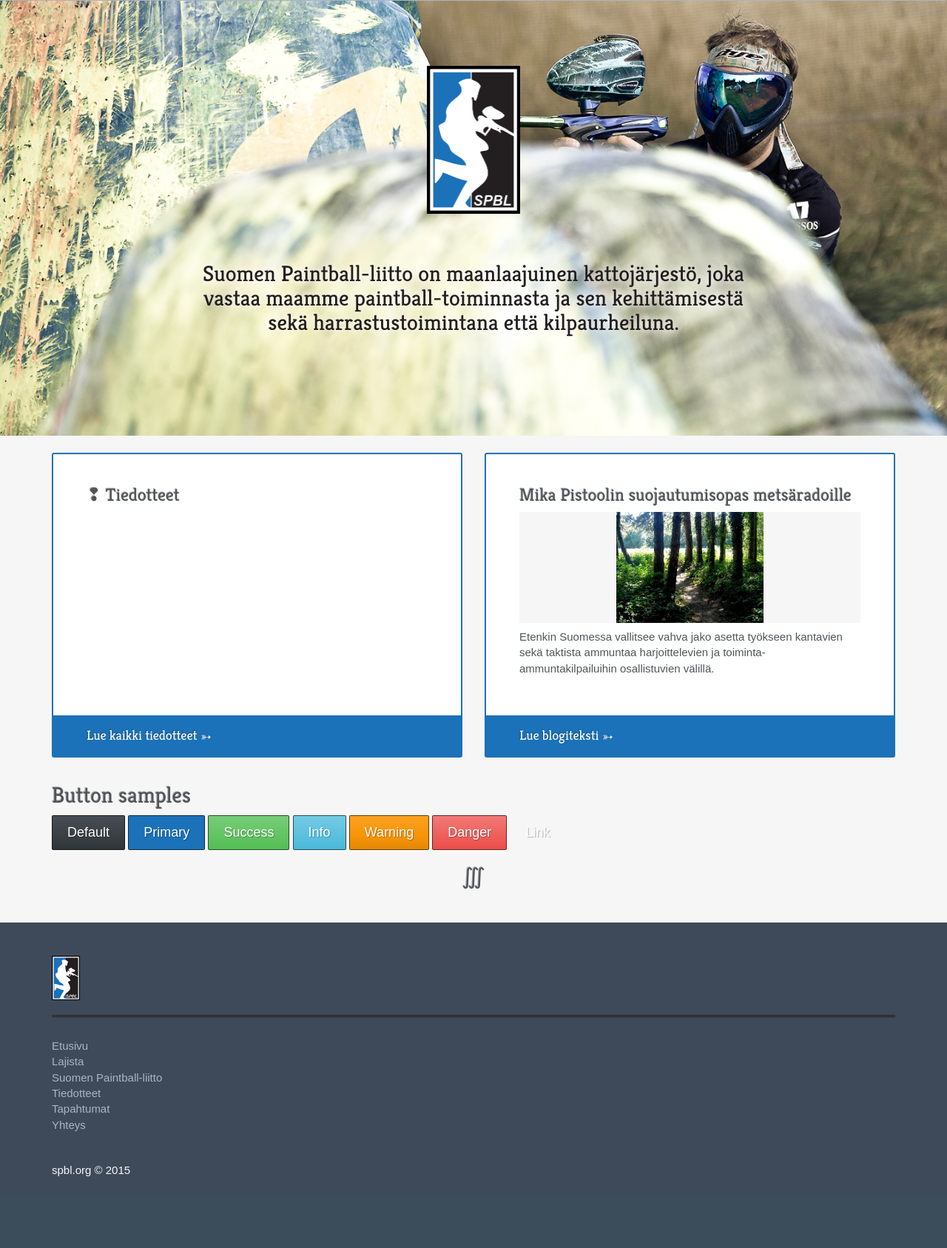
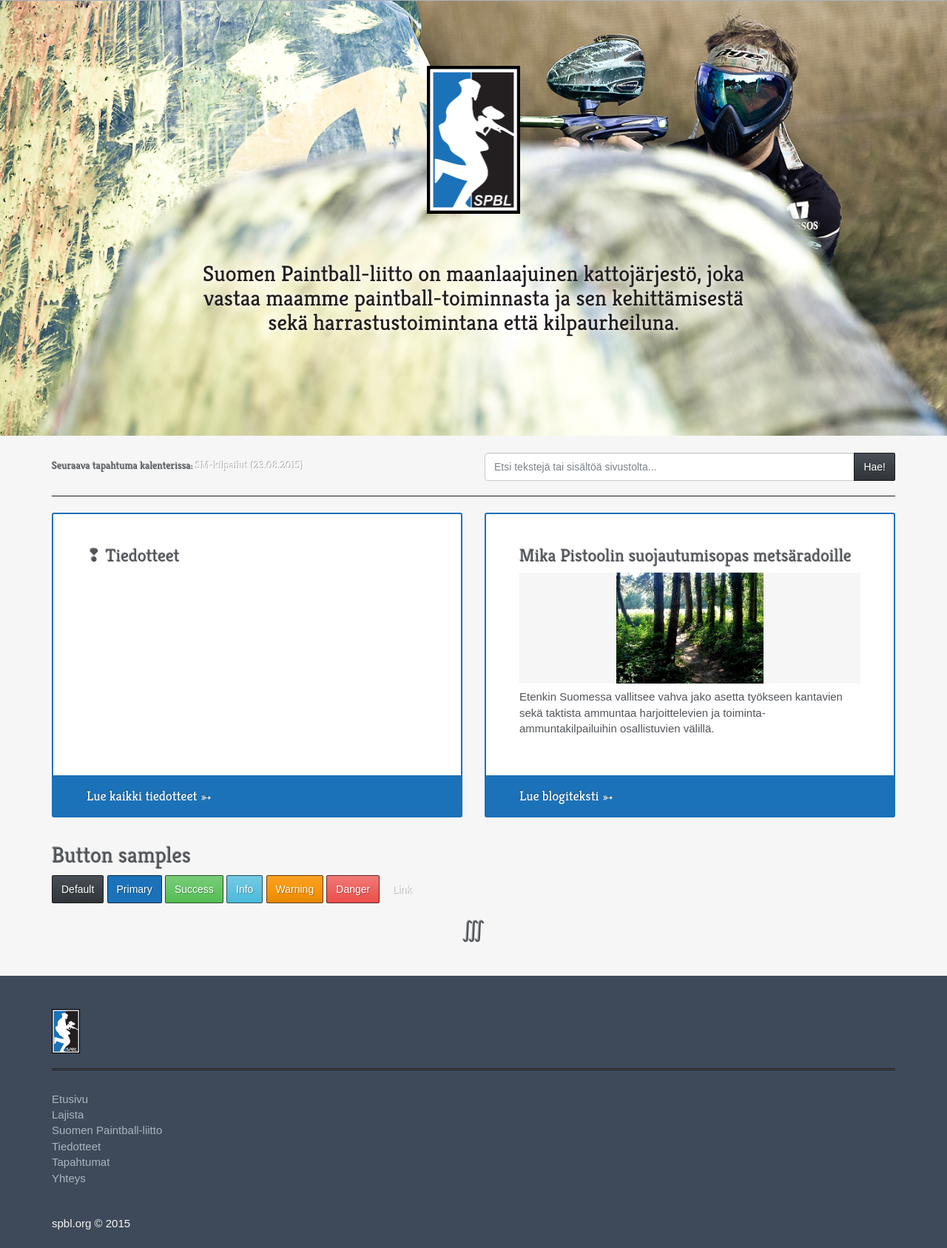
Before and after one commit to t-my/spbl.org, a PHP site: page / in a window 1280 px wide. Shown: the part 61-1748 px from the top of the page at 74% size. Before the commit the page ends 1651 px from the top, so only its background shows below. Run offline with PHP 8.4, Linux system fonts and the light colour scheme; style sheets or scripts are compiled from the project's sources; some libraries are stand-ins or nearby versions; some web fonts are replaced.

Commit message:
Add search

```diff
--- a/src/index.html
+++ b/src/index.html
@@ -46,6 +46,20 @@
           </div>
         </div>
         <div class="container">
+          <div class="row">
+            <div class="col-md-6">
+              <h5>Seuraava tapahtuma kalenterissa: <a href="#">SM-kilpailut (23.08.2015)</a></h5>
+            </div>
+            <div class="col-md-6">
+              <div class="input-group">
+                <input type="text" class="form-control" placeholder="Etsi tekstejä tai sisältöä sivustolta...">
+                <span class="input-group-btn">
+                  <button class="btn btn-default" type="button">Hae!</button>
+                </span>
+              </div>
+            </div>
+          </div>
+          <hr/>
           <div class="row">
             <div class="col-md-6">
               <div class="splash">
--- a/src/styles/main.scss
+++ b/src/styles/main.scss
@@ -21,8 +21,6 @@ body {
   font-family: "Muli", sans-serif;
   h2, h3, h4, h5, h6 { font-family: "Kreon", serif; }
   .btn {
-    font-size: 18px;
-    padding: 10px 20px;
     border-radius: 2px;
     -webkit-transition: 0.3s ease-in-out;
     -moz-transition: 0.3s ease-in-out;
```
